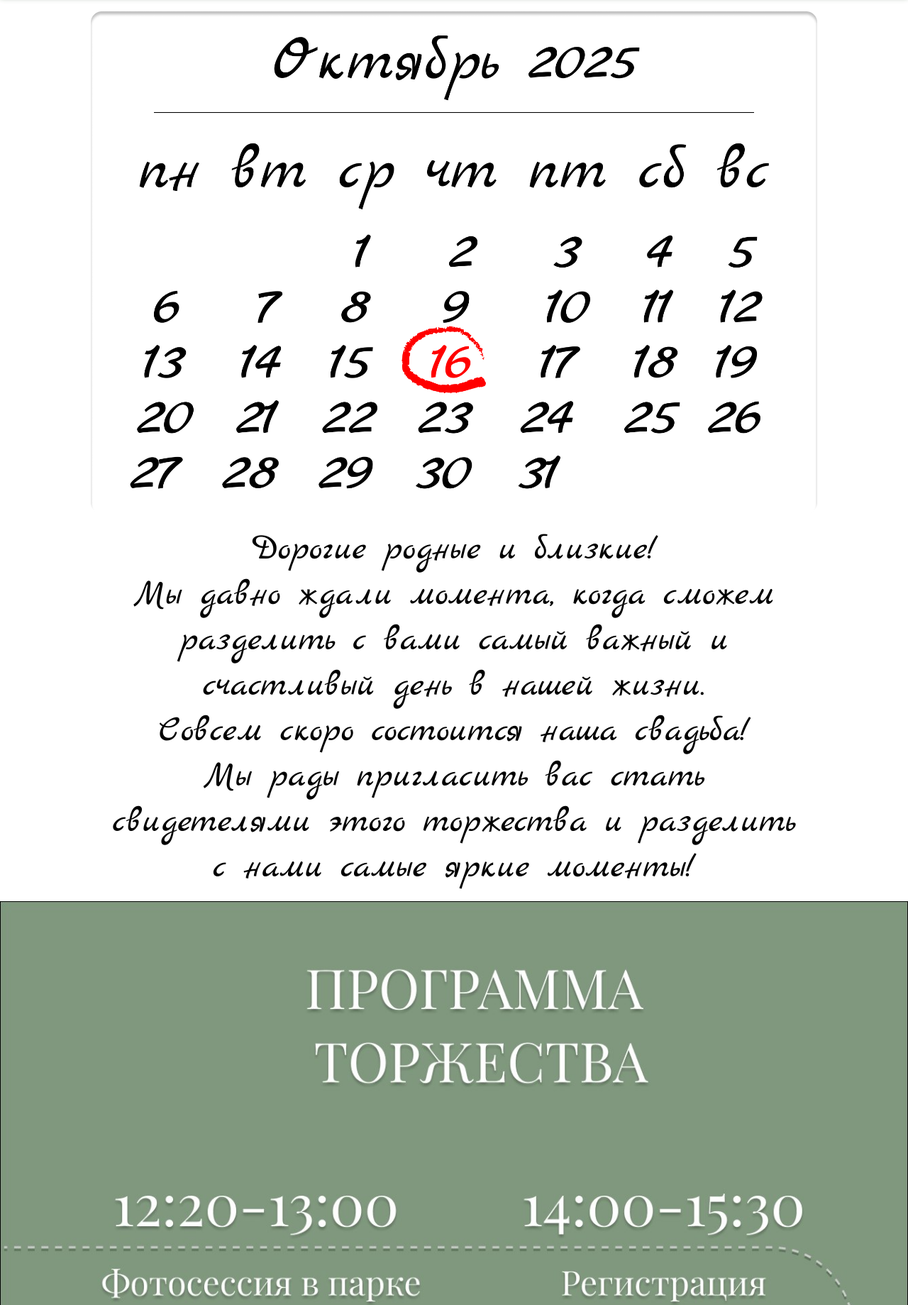
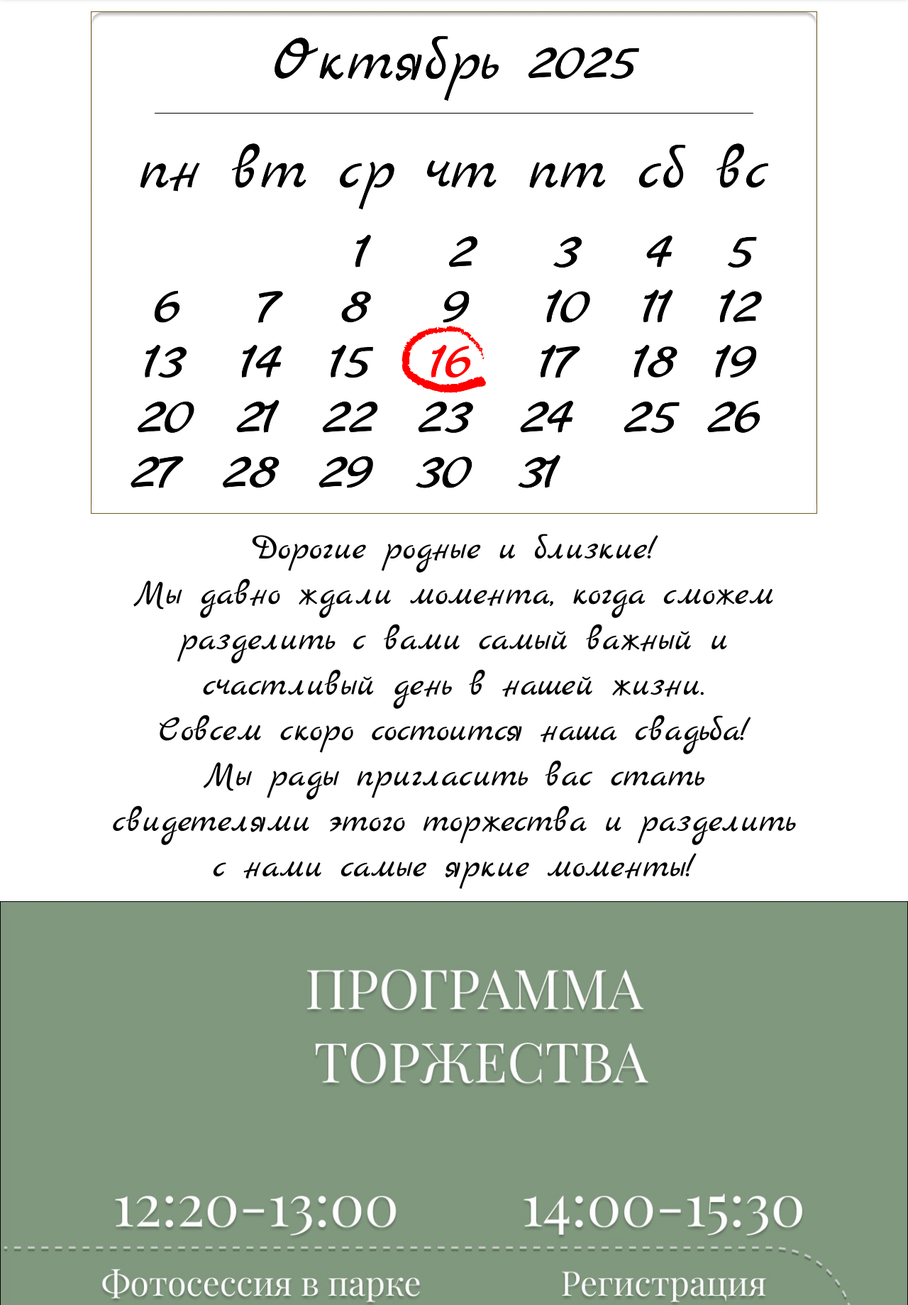
Before and after one commit to rokman87/invitation_site, a FastAPI app: page / in a window 1280 px wide. Shown: the part 882-2721 px from the top of the page at 71% size. Run offline with FastAPI, Linux system fonts and the light colour scheme.

Commit message:
Старт

```diff
--- a/static/css/style.css
+++ b/static/css/style.css
@@ -9,7 +9,9 @@
     --text-light: #ffffff;
     --background-light: #f3f5f2;
     --shadow-color: rgba(0, 0, 0, 0.1);
-
+    --acsent-color: #efec3a;
+    --acsent-color2: #715a1f;
+    --acsent-color-light: #b09967;
     /* Шрифты */
     --heading-font: 'Marck Script', cursive;
     --body-font: "Times New Roman", Monospaced, serif;
@@ -177,6 +179,7 @@
 .calendar-image {
     margin-top: 20px;
     width: 80%;
+    border: 1px solid var(--acsent-color2);
 }
 
 .guest-message {
@@ -243,7 +246,7 @@
 
 .hint {
     background-color: rgba(255, 255, 255, 0.4);
-    border: 2px solid var(--text-light);
+    border: 2px solid var(--acsent-color2);
     border-radius: 10px;
     padding: 15px;
     color: black;
```
